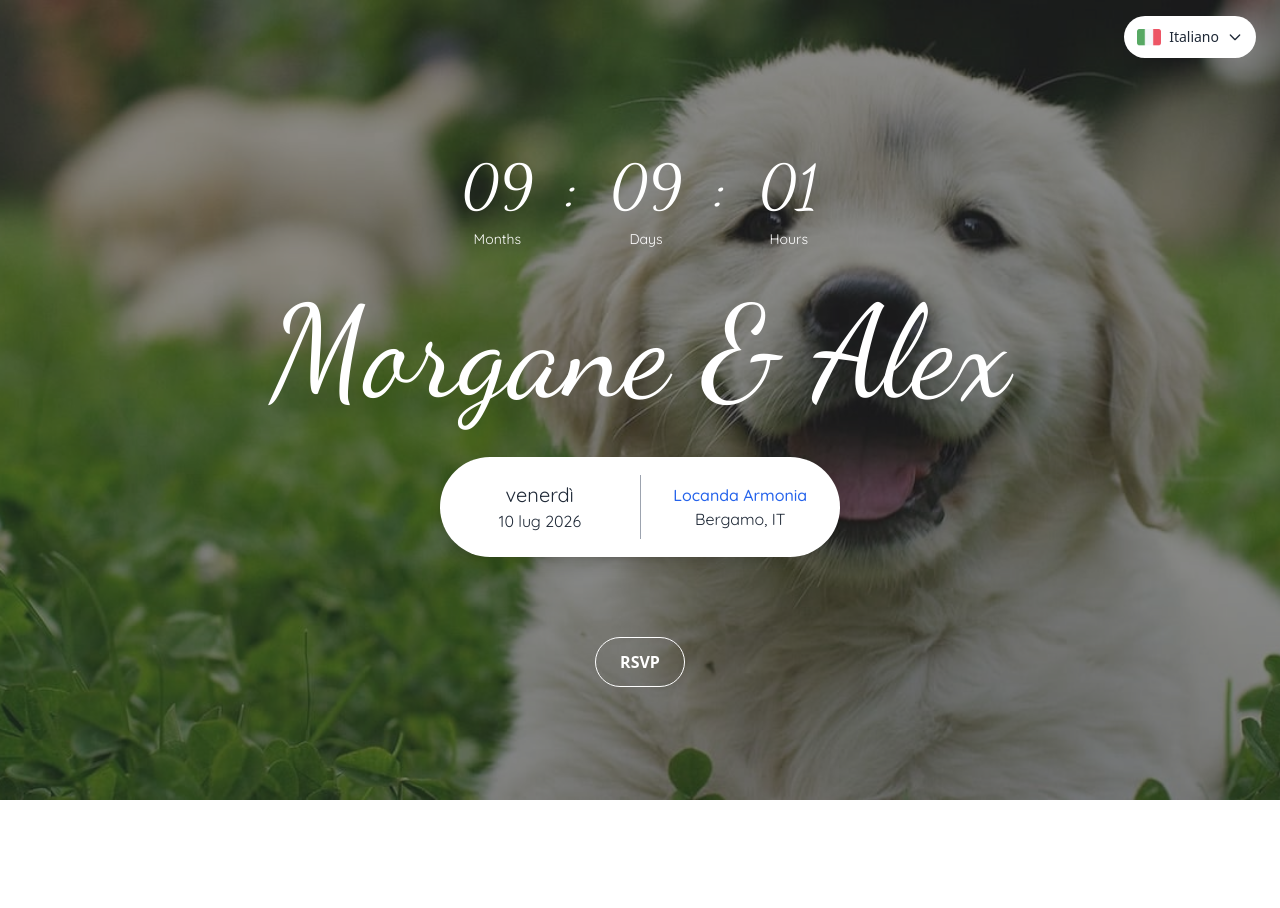
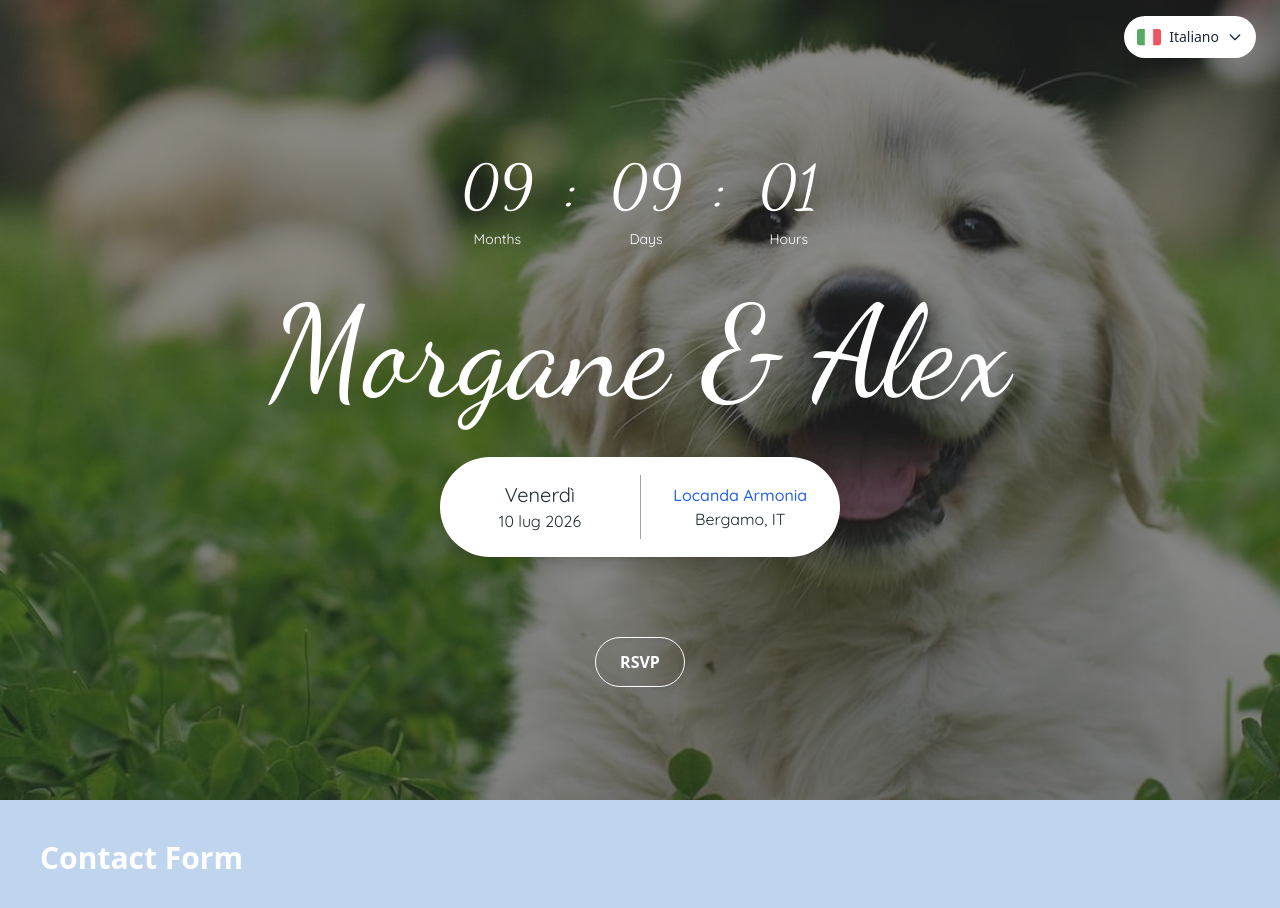
Before and after one commit to AlexFrancescon2/wedding-site, a React (Vite) app: page / in a window 1280 px wide. Shown: the top 908 px of the page. Before the commit the page ends 800 px from the top, so only its background shows below. Built offline with nearby package versions, Linux system fonts and the light colour scheme.

Commit message:
update background

```diff
--- /dev/null
+++ b/src/components/BackgroundWrapper.tsx
@@ -0,0 +1,51 @@
+import { useEffect, useState, type ReactNode } from "react";
+import img1 from "../assets/matrimonio3.jpg";
+import img2 from "../assets/matrimonio2.jpg";
+import img3 from "../assets/matrimonio.jpg";
+import mobileImg1 from "../assets/bg-mobile-1.jpeg";
+import { AnimatePresence, motion } from "framer-motion";
+
+interface Props {
+  children: ReactNode;
+}
+
+export const BackgroundWrapper = ({ children }: Props) => {
+  const desktopImages = [img1, img2, img3];
+  const mobileImages = [mobileImg1];
+  const isMobile = typeof window !== "undefined" && window.innerWidth < 768;
+  const images = isMobile ? mobileImages : desktopImages;
+
+  const [current, setCurrent] = useState(0);
+
+  useEffect(() => {
+    const interval = setInterval(() => {
+      setCurrent((prev) => (prev + 1) % images.length);
+    }, 8000);
+
+    return () => clearInterval(interval);
+  }, [images.length]);
+
+  return (
+    <div className="relative w-full min-h-screen overflow-hidden">
+      {/* Fixed background */}
+      <div className="fixed inset-0 -z-10">
+        <AnimatePresence mode="wait">
+          <motion.div
+            key={current}
+            className="absolute inset-0 bg-cover bg-center"
+            style={{ backgroundImage: `url(${images[current]})` }}
+            initial={{ opacity: 0 }}
+            animate={{ opacity: 1 }}
+            exit={{ opacity: 0 }}
+            transition={{ duration: 1.5 }}
+          >
+            <div className="absolute inset-0 bg-black/50" />
+          </motion.div>
+        </AnimatePresence>
+      </div>
+
+      {/* Foreground content */}
+      <main className="relative z-10">{children}</main>
+    </div>
+  );
+};
--- /dev/null
+++ b/src/components/Form.tsx
@@ -0,0 +1,10 @@
+export const Form = () => {
+  return (
+    <div className="relative h-screen w-screen overflow-hidden bg-primary clip-trapezoid">
+      <div className="p-10 text-white">
+        <h2 className="text-3xl font-bold">Contact Form</h2>
+        {/* Your form elements go here */}
+      </div>
+    </div>
+  );
+};
--- a/src/components/HeroSection.tsx
+++ /dev/null
@@ -1,73 +0,0 @@
-import { useEffect, useState } from "react";
-
-import Header from "./Header";
-import hero1 from "../assets/bride.jpg";
-import hero2 from "../assets/bride2.jpg";
-import hero3 from "../assets/bride3.jpg";
-import { motion } from "framer-motion";
-
-const images = [hero1, hero2, hero3];
-
-const HeroSection = () => {
-  const [loaded, setLoaded] = useState(false);
-  const [currentImage, setCurrentImage] = useState(0);
-
-  useEffect(() => {
-    setLoaded(true);
-  }, []);
-
-  useEffect(() => {
-    const interval = setInterval(() => {
-      setCurrentImage((prev) => (prev + 1) % images.length);
-    }, 4000);
-    return () => clearInterval(interval);
-  }, []);
-
-  return (
-    <section className="flex justify-center items-center px-4">
-      <motion.div
-        initial={{ x: -100, skewY: 5, scale: 0.95, opacity: 0 }}
-        animate={{
-          x: 0,
-          skewY: 0,
-          scale: 1,
-          opacity: loaded ? 1 : 0,
-        }}
-        transition={{ duration: 1.2, ease: [0.25, 0.46, 0.45, 0.94] }}
-        className="bg-primarydark rounded-xl shadow-2xl w-full max-w-5xl overflow-hidden"
-      >
-        <div className="w-full">
-          <Header />
-        </div>
-
-        <div className="flex flex-col md:flex-row w-full h-full">
-          <div className="md:w-1/2 h-auto md:h-full flex-shrink-0">
-            <img
-              key={currentImage}
-              src={images[currentImage]}
-              alt="Wedding"
-              className="w-full h-full object-cover rounded-bl-xl transition-all duration-700"
-            />
-          </div>
-
-          <div className="md:w-1/2 p-6 md:p-10 flex flex-col justify-center">
-            <h1 className="text-3xl md:text-5xl font-bold text-gray-800 leading-tight mb-4">
-              We plan <br />
-              <span className="text-pink-600">Magical moments</span>.
-            </h1>
-            <p className="text-gray-600 text-sm md:text-base mb-6">
-              Lorem ipsum dolor sit amet, consectetur adipiscing elit. Nulla
-              facilisi. Sed lacinia, urna non tincidunt mattis, tortor neque
-              adipiscing diam, a cursus ipsum ante quis turpis.
-            </p>
-            <button className="px-6 py-3 bg-pink-600 text-white rounded-full shadow hover:bg-pink-700 w-fit">
-              See Plans
-            </button>
-          </div>
-        </div>
-      </motion.div>
-    </section>
-  );
-};
-
-export default HeroSection;
--- /dev/null
+++ b/src/components/Landing.tsx
@@ -0,0 +1,39 @@
+import { Countdown } from "./Countdown";
+import { RSVPButton } from "./RSVPButton";
+import { WeddingInfo } from "./WeddingInfo";
+
+export const LandingSection = () => {
+  return (
+    <div className="relative h-screen w-screen overflow-hidden">
+      <div className="relative z-10 flex items-center justify-center h-full w-full">
+        <div>
+          <div className="mb-10 mt-11">
+            <Countdown />
+          </div>
+          <div className="mb-10">
+            <h1
+              className="
+    font-title
+    text-white
+    text-center
+    leading-tight
+    text-5xl
+    sm:text-6xl
+    md:text-7xl
+    lg:text-8xl
+    xl:text-9xl
+  "
+            >
+              Morgane & Alex
+            </h1>
+          </div>
+
+          <WeddingInfo />
+          <div className="mt-20 flex items-center justify-center">
+            <RSVPButton />
+          </div>
+        </div>
+      </div>
+    </div>
+  );
+};
--- a/src/components/WeddingInfo.tsx
+++ b/src/components/WeddingInfo.tsx
@@ -1,4 +1,5 @@
 import { WEDDING_DATE } from "../globals";
+import { capitalize } from "../utils";
 import { useI18n } from "../i18n/use-i18n";
 
 export const WeddingInfo = () => {
@@ -16,7 +17,9 @@ export const WeddingInfo = () => {
   return (
     <div className="flex items-center justify-between rounded-full bg-white shadow-lg overflow-hidden w-[95vw] md:w-[400px] mx-auto">
       <div className="flex-1 text-center p-6">
-        <div className="text-xl text-gray-800 font-body">{dayName}</div>
+        <div className="text-xl text-gray-800 font-body">
+          {capitalize(dayName)}
+        </div>
         <div className="text-l text-gray-800 font-body">{rest}</div>
       </div>
 
--- a/src/pages/Home.tsx
+++ b/src/pages/Home.tsx
@@ -1,70 +1,14 @@
-import { AnimatePresence, motion } from "framer-motion";
-import { useEffect, useState } from "react";
-
-import { Countdown } from "../components/Countdown";
-import { RSVPButton } from "../components/RSVPButton";
-import { WeddingInfo } from "../components/WeddingInfo";
-import img1 from "../assets/matrimonio3.jpg";
-import img2 from "../assets/matrimonio2.jpg";
-import img3 from "../assets/matrimonio.jpg";
+import { BackgroundWrapper } from "../components/BackgroundWrapper";
+import { Form } from "../components/Form";
+import { LandingSection } from "../components/Landing";
 
 export const Home = () => {
-  const images = [img1, img2, img3];
-  const [current, setCurrent] = useState(0);
-
-  useEffect(() => {
-    const interval = setInterval(() => {
-      setCurrent((prev) => (prev + 1) % images.length);
-    }, 8000);
-
-    return () => clearInterval(interval);
-  }, []);
-
   return (
-    <div className="relative h-screen w-screen overflow-hidden">
-      <AnimatePresence>
-        <motion.div
-          key={current}
-          className="absolute inset-0 bg-cover bg-center"
-          style={{ backgroundImage: `url(${images[current]})` }}
-          initial={{ opacity: 0 }}
-          animate={{ opacity: 1 }}
-          exit={{ opacity: 0 }}
-          transition={{ duration: 1.5 }}
-        >
-          <div className="absolute inset-0 bg-black opacity-50"></div>
-        </motion.div>
-      </AnimatePresence>
-
-      <div className="relative z-10 flex items-center justify-center h-full w-full">
-        <div>
-          <div className="mb-10 mt-11">
-            <Countdown />
-          </div>
-          <div className="mb-10">
-            <h1
-              className="
-    font-title
-    text-white
-    text-center
-    leading-tight
-    text-5xl
-    sm:text-6xl
-    md:text-7xl
-    lg:text-8xl
-    xl:text-9xl
-  "
-            >
-              Morgane & Alex
-            </h1>
-          </div>
-
-          <WeddingInfo />
-          <div className="mt-20 flex items-center justify-center">
-            <RSVPButton />
-          </div>
-        </div>
-      </div>
-    </div>
+    <>
+      <BackgroundWrapper>
+        <LandingSection />
+        <Form />
+      </BackgroundWrapper>
+    </>
   );
 };
--- /dev/null
+++ b/src/utils.ts
@@ -0,0 +1,4 @@
+export const capitalize = (str: string): string => {
+  if (!str) return "";
+  return str.charAt(0).toUpperCase() + str.slice(1);
+};
--- a/tailwind.config.js
+++ b/tailwind.config.js
@@ -3,7 +3,7 @@ module.exports = {
   theme: {
     extend: {
       colors: {
-        primary: "#ADD8E6",
+        primary: "#BED5ED",
         primarydark: "#599eb5ff",
         black: "#2E2E2E",
       },
```
Also changed, not shown: src/assets/bg-mobile-1.jpeg (added), src/pages/About.tsx (deleted), src/pages/Plans.tsx (deleted), src/pages/Portfolio.tsx (deleted).
